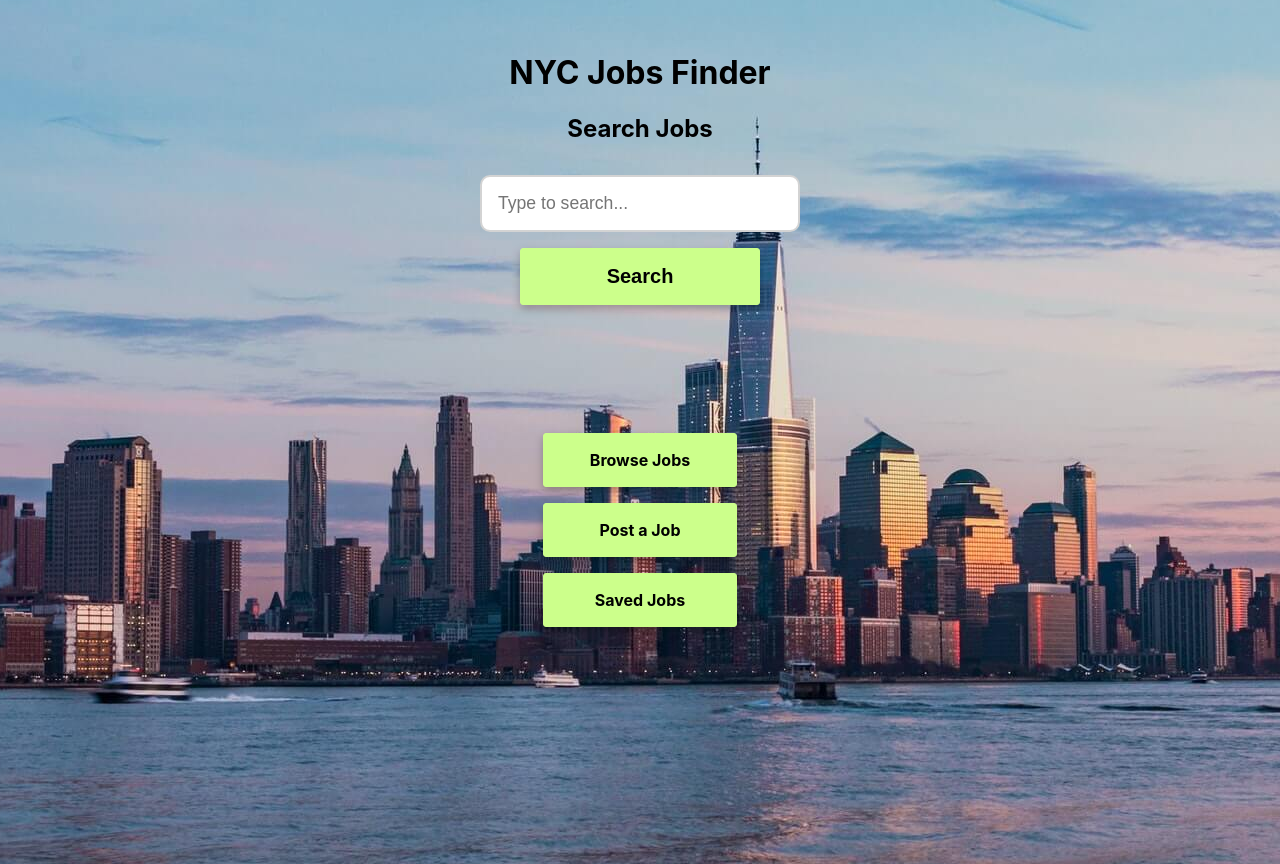
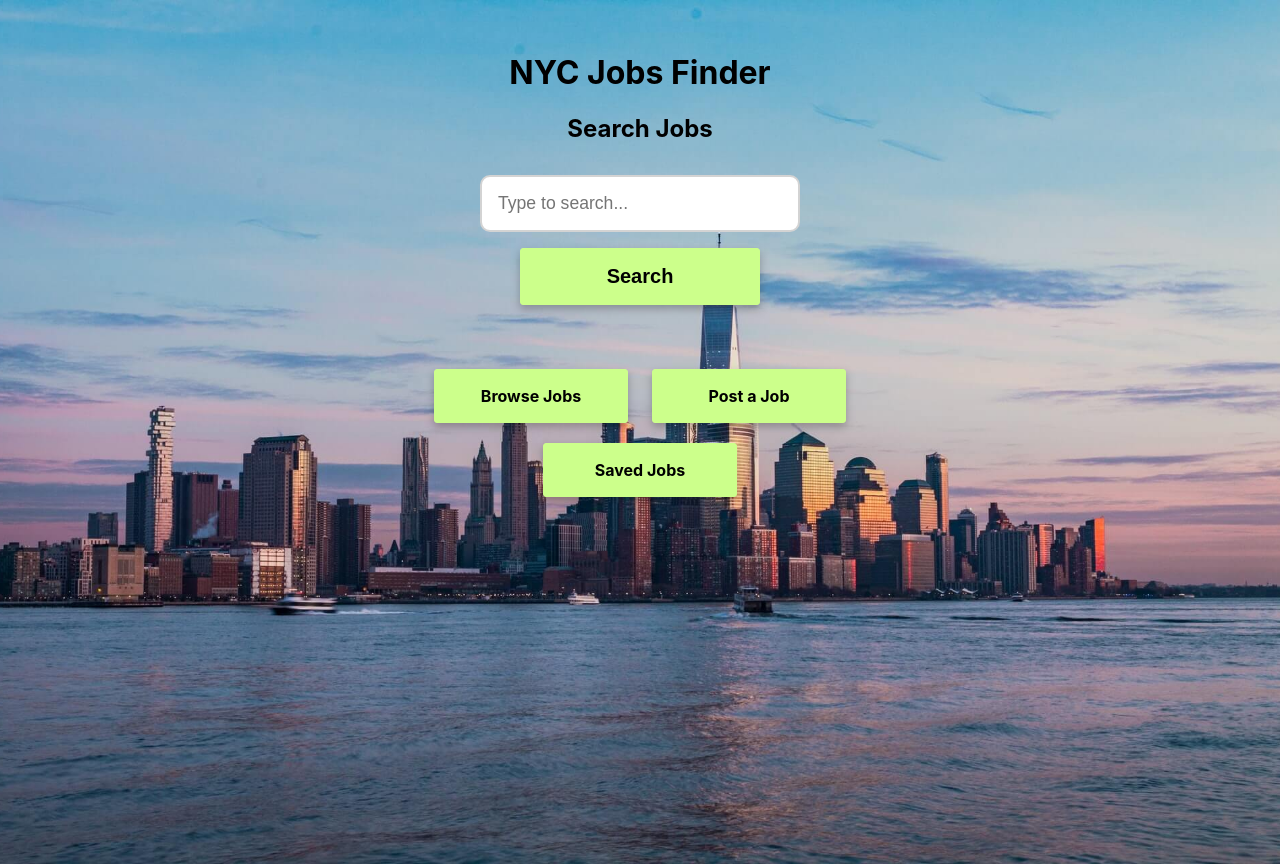
Before and after one commit to cisc-4800-group-6/nyc-jobs-finder, a React (Create React App) app: page / in a window 1280 px wide. Built offline with nearby package versions, Linux system fonts and the light colour scheme.

Commit message:
Fix home styling

```diff
--- a/src/views/Home/Home.css
+++ b/src/views/Home/Home.css
@@ -1,11 +1,13 @@
-html{
-	background-color: #70bdd7;
+html {
+  background-color: #70bdd7;
 }
 
 .Home {
   padding: 2rem;
   background-image: url("../../assets/home.jpg");
   background-position: center;
+  background-size: cover;
+  background-repeat: no-repeat;
   height: 100vh;
 }
 
@@ -32,9 +34,16 @@ html{
 }
 
 .Home-buttons {
-  margin: 8rem auto;
+  margin: 4rem auto;
   display: flex;
   flex-direction: column;
+}
+
+.Home-buttons-top {
+  display: flex;
+  max-width: 800px;
+  margin: 0 auto 0.25rem;
+  justify-content: space-between;
 }
 
 .Home-button {
--- a/src/views/Home/Home.jsx
+++ b/src/views/Home/Home.jsx
@@ -41,12 +41,16 @@ const Home = () => {
       </div>
 
       <div className="Home-buttons">
-        <div>
+        <div className="Home-buttons-top">
           <Link to="/jobs" className="button Home-button">
             Browse Jobs
           </Link>
 
-          <Link to="/jobs/post" className="button Home-button">
+          <Link
+            to="/jobs/post"
+            className="button Home-button"
+            style={{ marginLeft: "1.5rem" }}
+          >
             Post a Job
           </Link>
         </div>
```
